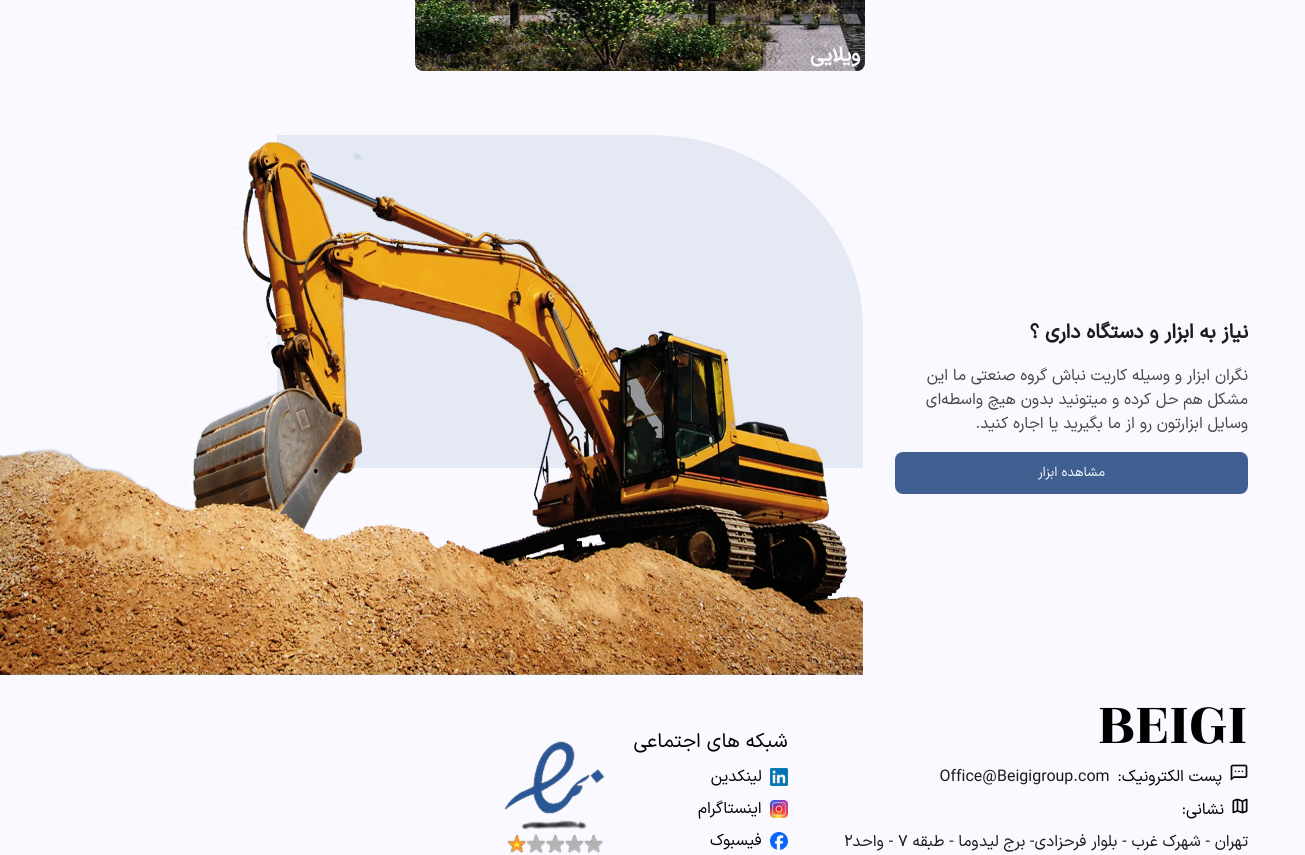
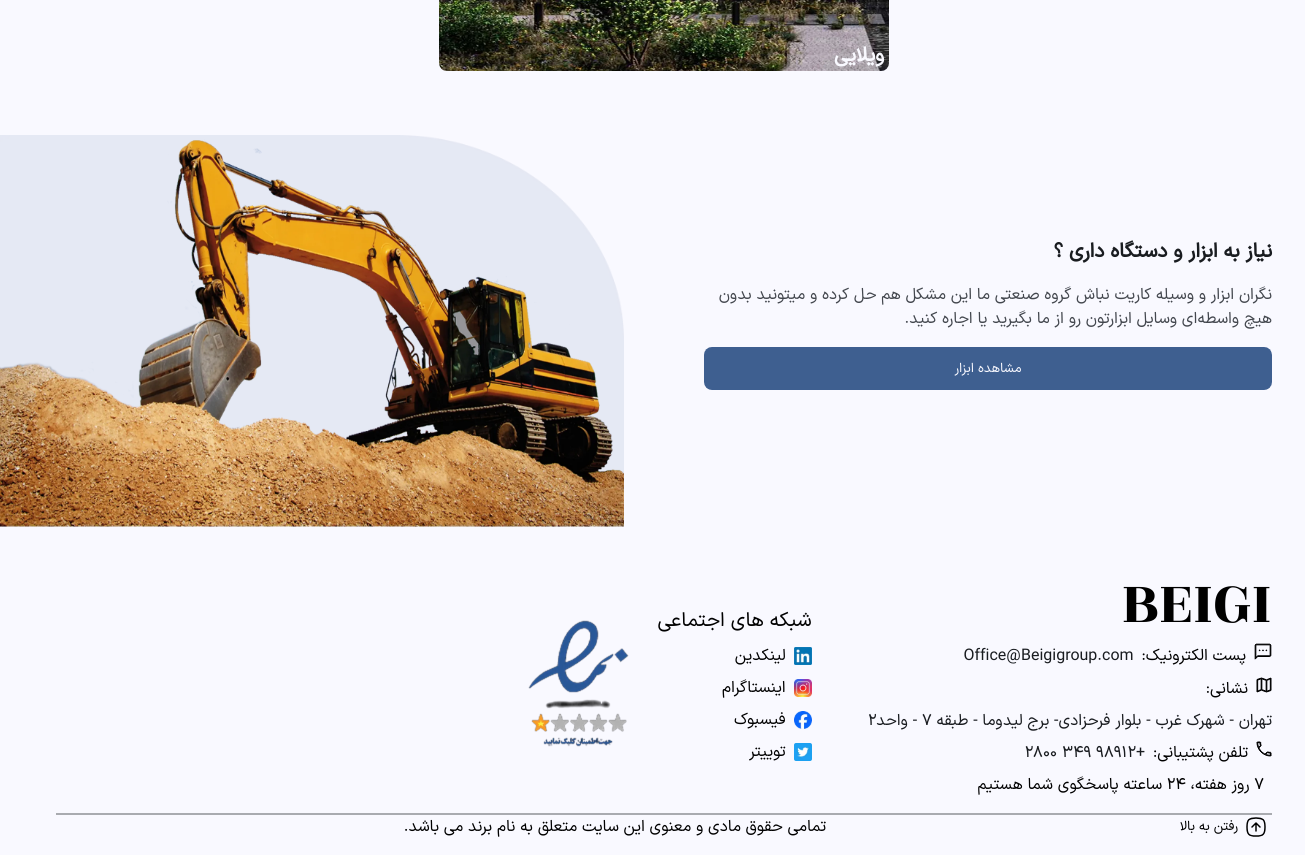
Before and after one commit to nazaninjh/sourcing, a Next.js app: page / in a window 1280 px wide. Shown: the part 5200-6055 px from the top of the page, 1305 px wide, since content can reach past the window. Built offline with nearby package versions, Linux system fonts and the light colour scheme.

Commit message:
Fix tools component style

```diff
--- a/src/components/Home/tools-component/tools.component.tsx
+++ b/src/components/Home/tools-component/tools.component.tsx
@@ -3,25 +3,26 @@ import texts from "./assets/texts/tools.json";
 import crane from "./assets/images/crane-pic.webp";
 import rectangle from "./assets/images/crane-rectangle.webp";
 import styles from "./tools.module.scss";
+import clsx from "clsx";
 
 export default function ToolsComponent() {
   return (
+    <div className={clsx(styles.wrapper, "wrapper")}>
       <section className={styles.container}>
         <div className={styles.box}>
           <div className={styles.bg} />
           <div className={styles["bg-desktop"]}>
-          <Image src={rectangle} alt="جرثقیل" width={586} height={333} />
+            <Image src={rectangle} alt="جرثقیل" fill />
           </div>
-        <Image src={crane} alt="جرثقیل" width={428} height={269} />
+          <Image src={crane} alt="جرثقیل" width={650} height={470} />
         </div>
 
-      <div className="wrapper">
         <div className={styles.txt}>
           <p className={styles.title}>{texts.title}</p>
           <p className={styles.content}>{texts.content}</p>
           <button type="button">{texts.btnTxt}</button>
         </div>
+      </section>
     </div>
-    </section>
   );
 }
--- a/src/components/Home/tools-component/tools.module.scss
+++ b/src/components/Home/tools-component/tools.module.scss
@@ -1,6 +1,17 @@
 @use "./../../../app/styles/placeholders";
 @use "./../../../app/styles/variables" as vars;
 @use "./../../../app/styles/mixins" as mixin;
+@use "./../../../app/styles/functions" as fns;
+.wrapper {
+  padding-inline: 0;
+  @include mixin.mq(sm) {
+    padding-inline: 2rem;
+  }
+  @include mixin.mq(2xl) {
+    padding-inline: 0px;
+    padding-block: 0px;
+  }
+}
 .container {
   display: grid;
   justify-items: center;
@@ -10,22 +21,23 @@
   width: 100%;
   max-width: 100%;
 
-  @include mixin.mq(lg) {
-    display: flex;
-    flex-direction: row-reverse;
+  margin-block: vars.$component-margin;
+
+  @include mixin.mq(sm) {
+    display: grid;
+    grid-template-areas: "texts box";
+    grid-template-columns: 1fr 1fr;
     align-items: center;
-  }
-  @include mixin.mq(2xl) {
-    max-width: vars.$max-page-width;
-    margin: 0 auto;
-    padding-inline: 0px;
-    padding-block: 0px;
+    column-gap: vars.$two-col-gap;
+
+    max-width: 100%;
   }
 
   .box {
     @extend %grid-stack;
 
     @include mixin.mq(sm) {
+      grid-area: box;
       flex: 0 1 auto;
     }
 
@@ -43,9 +55,19 @@
     }
     .bg-desktop {
       display: none;
-      @include mixin.mq(lg) {
-        grid-area: stack;
-        display: inline-flex;
+      grid-area: stack;
+
+      object-fit: contain;
+
+      @include mixin.mq(sm) {
+        display: flex;
+        width: 100%;
+        max-width: fns.px_to_rem(700);
+
+        position: relative; // REQUIRED for `fill` to work
+        aspect-ratio: 700 / 400;
+        width: 100%;
+        max-width: fns.px_to_rem(700);
       }
     }
     > img {
@@ -65,8 +87,10 @@
     flex-direction: column;
     gap: 0.5rem;
     width: 100%;
+    max-width: 100%;
 
     @include mixin.mq(sm) {
+      grid-area: texts;
       flex: 1 0 auto;
       max-width: 700px;
       gap: 1rem;
```
Lines whose indentation alone changed are shown as unchanged.
